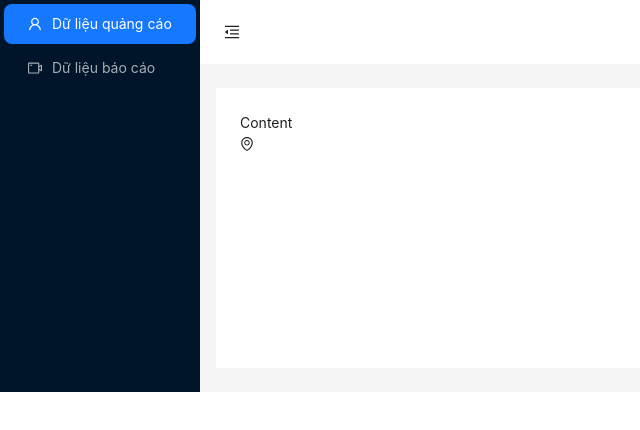
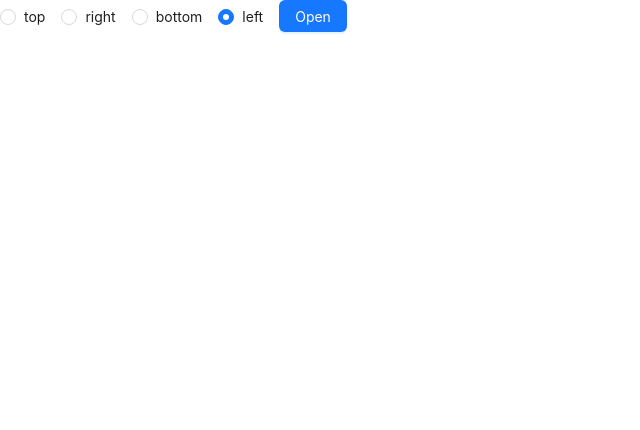
Before and after one commit to Lamlance/WNC_AdManager_CSC13114, a React (Vite) app in the folder FENgDan/: page / in a window 1280 px wide. Shown: the top 430 px of the page, without its empty margins (0-640 px from the left). Built offline with nearby package versions, Linux system fonts and the light colour scheme.

Commit message:
fix: Fix UI

```diff
--- a/FENgDan/src/components/ActionButton.tsx
+++ b/FENgDan/src/components/ActionButton.tsx
@@ -1,5 +1,4 @@
 import { Button } from "antd";
-import React from "react";
 
 function ActionButton() {
   return (
--- a/FENgDan/src/components/AdsDetail.tsx
+++ b/FENgDan/src/components/AdsDetail.tsx
@@ -1,6 +1,6 @@
-import React, { useState } from "react";
+import { InfoCircleOutlined } from "@ant-design/icons";
 import { Modal } from "antd";
-import { InfoCircleOutlined } from "@ant-design/icons";
+import { useState } from "react";
 
 // eslint-disable-next-line @typescript-eslint/no-unused-vars
 interface AdvertisementProps {
--- a/FENgDan/src/components/AdsInfor.tsx
+++ b/FENgDan/src/components/AdsInfor.tsx
@@ -1,27 +1,9 @@
-import React, { useState } from "react";
-import { EnvironmentOutlined } from "@ant-design/icons";
 import AdsDetail from "./AdsDetail";
 
 function AdsInfor() {
-  const [isHovered, setIsHovered] = useState(false);
-
-  const handleMouseEnter = () => {
-    setIsHovered(true);
-  };
-
-  const handleMouseLeave = () => {
-    setIsHovered(false);
-  };
-
   return (
     <div className="ads-info-container relative">
-      <EnvironmentOutlined onMouseEnter={handleMouseEnter} />
-
-      {isHovered && (
-        <div
-          className="ads-info-popup absolute rounded bg-red-500 p-4"
-          onMouseLeave={handleMouseLeave}
-        >
+      <div className="ads-info-popup absolute rounded border border-gray-500 p-4">
         <div className="ads-info-content">
           <p className="text-xl font-bold">Trụ, cụm Pano</p>
           <p className="ads_info_location text-xl">
@@ -34,8 +16,7 @@ function AdsInfor() {
             <span className="font-bold">Kích thước: </span> 2.5m x 10m
           </p>
           <p className="text-xl">
-              <span className="font-bold">Hình thức: </span> Quảng cáo thương
-              mại
+            <span className="font-bold">Hình thức: </span> Quảng cáo thương mại
           </p>
           <p className="text-xl">
             <span className="font-bold">Phân loại: </span> Nhà ở riêng lẻ
@@ -48,16 +29,15 @@ function AdsInfor() {
           <AdsDetail />
 
           <div className="mt-4 flex justify-end">
-              <button className="mr-2 bg-blue-500 px-4 py-2 text-white">
+            <button className="mr-2 rounded border border-gray-500 bg-blue-500 p-4 px-4 py-2 text-white">
               Register
             </button>
-              <button className="bg-green-500 px-4 py-2 text-white">
+            <button className="rounded border border-gray-500 bg-green-500 p-4 px-4 py-2 text-white">
               Report
             </button>
           </div>
         </div>
       </div>
-      )}
     </div>
   );
 }
--- a/FENgDan/src/components/Sidebar.tsx
+++ b/FENgDan/src/components/Sidebar.tsx
@@ -1,70 +1,48 @@
-import React, { useState } from "react";
-import {
-  MenuFoldOutlined,
-  MenuUnfoldOutlined,
-  UserOutlined,
-  VideoCameraOutlined,
-} from "@ant-design/icons";
-import { Layout, Menu, Button, theme } from "antd";
-// import AdsDetail from "./AdsDetail";
-import AdsInfor from "./AdsInfor";
-
-const { Header, Sider, Content } = Layout;
+import { useState } from "react";
+import type { DrawerProps, RadioChangeEvent } from "antd";
+import { Button, Drawer, Radio, Space } from "antd";
+import Tab from "./Tabs";
 
 function Sidebar() {
-  const [collapsed, setCollapsed] = useState(false);
-  const {
-    token: { colorBgContainer },
-  } = theme.useToken();
+  const [open, setOpen] = useState(false);
+  const [placement, setPlacement] = useState<DrawerProps["placement"]>("left");
+
+  const showDrawer = () => {
+    setOpen(true);
+  };
+
+  const onClose = () => {
+    setOpen(false);
+  };
+
+  const onChange = (e: RadioChangeEvent) => {
+    setPlacement(e.target.value);
+  };
 
   return (
-    <Layout>
-      <Sider trigger={null} collapsible collapsed={collapsed}>
-        <div className="demo-logo-vertical" />
-        <Menu
-          theme="dark"
-          mode="inline"
-          defaultSelectedKeys={["1"]}
-          items={[
-            {
-              key: "1",
-              icon: <UserOutlined />,
-              label: "Dữ liệu quảng cáo",
-            },
-            {
-              key: "2",
-              icon: <VideoCameraOutlined />,
-              label: "Dữ liệu báo cáo",
-            },
-          ]}
-        />
-      </Sider>
-      <Layout>
-        <Header style={{ padding: 0, background: colorBgContainer }}>
-          <Button
-            type="text"
-            icon={collapsed ? <MenuUnfoldOutlined /> : <MenuFoldOutlined />}
-            onClick={() => setCollapsed(!collapsed)}
-            style={{
-              fontSize: "16px",
-              width: 64,
-              height: 64,
-            }}
-          />
-        </Header>
-        <Content
-          style={{
-            margin: "24px 16px",
-            padding: 24,
-            minHeight: 280,
-            background: colorBgContainer,
-          }}
-        >
-          Content
-          <AdsInfor />
-        </Content>
-      </Layout>
-    </Layout>
+    <>
+      <Space>
+        <Radio.Group value={placement} onChange={onChange}>
+          <Radio value="top">top</Radio>
+          <Radio value="right">right</Radio>
+          <Radio value="bottom">bottom</Radio>
+          <Radio value="left">left</Radio>
+        </Radio.Group>
+        <Button type="primary" onClick={showDrawer}>
+          Open
+        </Button>
+      </Space>
+      <Drawer
+        title="Basic Drawer"
+        placement={placement}
+        closable={false}
+        onClose={onClose}
+        open={open}
+        key={placement}
+      >
+        <Tab />
+      </Drawer>
+    </>
   );
 }
 
--- /dev/null
+++ b/FENgDan/src/components/Tabs.tsx
@@ -0,0 +1,29 @@
+import { Tabs } from "antd";
+import AdsInfor from "./AdsInfor";
+
+function Tab() {
+  const tabItems = [
+    {
+      label: "Dữ liệu quảng cáo",
+      key: "1",
+      children: <AdsInfor />,
+    },
+    {
+      label: "Dữ liệu báo cáo",
+      key: "2",
+      children: "Content for the second tab",
+    },
+  ];
+
+  return (
+    <div className="flex h-full flex-col items-center">
+      <Tabs
+        defaultActiveKey="1"
+        items={tabItems}
+        className="mx-auto w-full max-w-md"
+      />
+    </div>
+  );
+}
+
+export default Tab;
--- a/package.json
+++ b/package.json
@@ -12,5 +12,8 @@
     "packages/frontend",
     "FECanbo",
     "FENgDan"
-  ]
+  ],
+  "dependencies": {
+    "@heroicons/react": "^2.0.18"
+  }
 }
```
Also changed, not shown: 1 other file (tests, documents, lock files or other folders). Lines whose indentation alone changed are shown as unchanged.
